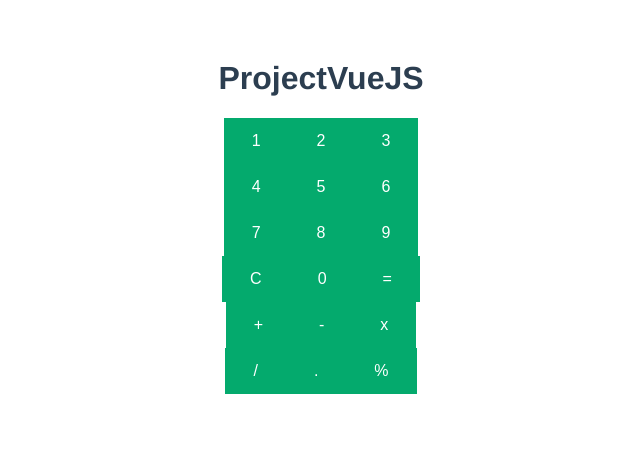
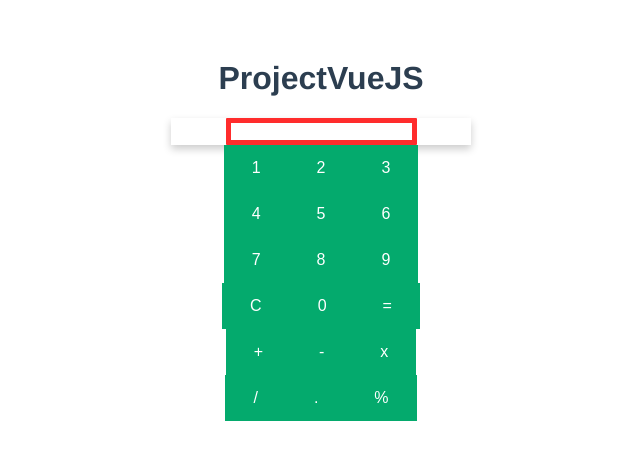
Before and after one commit to mdfarhansadiq/VueJS_Calculator, a Vue app in the folder vuejs_project/: page / in a window 1280 px wide. Shown: the top 460 px of the page, without its empty margins (319-959 px from the left). Built offline with nearby package versions, Linux system fonts and the light colour scheme.

Commit message:
Update ProjectButton.vue

```diff
--- a/vuejs_project/src/components/ProjectButton.vue
+++ b/vuejs_project/src/components/ProjectButton.vue
@@ -1,7 +1,22 @@
 <template>
-    <div class="calculator" v-if="isClick == 20">{{ans}}</div>
-    <div class="calculator" v-if="isClick == 1">{{val}}</div>
-    <div class="calculator" v-if="isClick == 2">{{val}}</div>
+    <div class="card">
+        <!-- <div class="calculator" v-if="isClick == 20">{{ans}}</div> -->
+        <input class="num" v-model="val" />
+        <div class="answer" v-if="ans">{{ans}}</div>
+        <!-- <input class="calculator" v-if="isClick == 2" v-model="val"/>
+        <input class="calculator" v-if="isClick == 3" v-model="val"/>
+        <input class="calculator" v-if="isClick == 4" v-model="val"/>
+        <input class="calculator" v-if="isClick == 5" v-model="val"/>
+        <input class="calculator" v-if="isClick == 6" v-model="val"/>
+        <input class="calculator" v-if="isClick == 7" v-model="val"/>
+        <input class="calculator" v-if="isClick == 8" v-model="val"/>
+        <input class="calculator" v-if="isClick == 9" v-model="val"/>
+        <input class="calculator" v-if="isClick == 10" v-model="val"/>
+        <input class="calculator" v-if="isClick == 11" v-model="ans"/>
+        <input class="calculator" v-if="isClick == 12" v-model="ans"/>
+        <input class="calculator" v-if="isClick == 13" v-model="ans"/> -->
+    </div>
+    <!-- <div class="calculator" v-if="isClick == 2">{{val}}</div>
         <div class="calculator" v-if="isClick == 3">{{val}}</div>
         <div class="calculator" v-if="isClick == 4">{{val}}</div>
         <div class="calculator" v-if="isClick == 5">{{val}}</div>
@@ -12,8 +27,8 @@
         <div class="calculator" v-if="isClick == 10">{{val}}</div>
         <div class="calculator" v-if="isClick == 11">{{ans}}</div>
         <div class="calculator" v-if="isClick == 12">{{ans}}</div>
-    <div class="calculator" v-if="isClick == 13">{{ans}}</div>
-    <div class="calculator" v-if="isClick == 14">{{ans}}</div>
+        <div class="calculator" v-if="isClick == 13">{{ans}}</div> -->
+    <div>
         <button class="btn success" @click="one">1
         </button>
         <button class="btn success" @click="two">2
@@ -61,9 +76,8 @@
             </div>
         </div>
         <br>
-
+    </div>
 </template>
-
 
 
 <script>
@@ -83,86 +97,85 @@ export default {
         }
     },
     methods: {
-        one(){
-            if(this.val == '0')
+        one() {
+            if (this.val == '0')
                 this.val = '';
             this.val += '1';
             this.s += '1';
             this.isClick = 1;
         },
-        two(){
-            if(this.val == '0')
+        two() {
+            if (this.val == '0')
                 this.val = '';
             this.val += '2';
             this.s += '2';
             this.isClick = 2;
         },
-        three(){
-            if(this.val == '0')
+        three() {
+            if (this.val == '0')
                 this.val = '';
             this.val += '3';
             this.s += '3';
             this.isClick = 3;
         },
-        four(){
-            if(this.val == '0')
+        four() {
+            if (this.val == '0')
                 this.val = '';
             this.val += '4';
             this.s += '4';
             this.isClick = 4;
         },
-        five(){
-            if(this.val == '0')
+        five() {
+            if (this.val == '0')
                 this.val = '';
             this.val += '5';
             this.s += '5';
             this.isClick = 5;
         },
-        six(){
-            if(this.val == '0')
+        six() {
+            if (this.val == '0')
                 this.val = '';
             this.val += '6';
             this.s += '6';
             this.isClick = 6;
         },
-        seven(){
-            if(this.val == '0')
+        seven() {
+            if (this.val == '0')
                 this.val = '';
             this.val += '7';
             this.s += '7';
             this.isClick = 7;
         },
-        eight(){
-            if(this.val == '0')
+        eight() {
+            if (this.val == '0')
                 this.val = '';
             this.val += '8';
             this.s += '8';
             this.isClick = 8;
         },
-        nine(){
-            if(this.val == '0')
+        nine() {
+            if (this.val == '0')
                 this.val = '';
             this.val += '9';
             this.s += '9';
             this.isClick = 9;
         },
-        zero(){
-            if(this.val == '0')
+        zero() {
+            if (this.val == '0')
                 this.val = '';
             //this.val = '0';
             this.val += '0';
             this.s += '0';
             this.isClick = 10;
         },
-        clr(){
+        clr() {
             this.val = '';
             this.sign = '';
             this.isClick = 0;
             this.s = '';
             this.ans = 0;
         },
-        plus(){
-
+        plus() {
             this.ans += parseInt(this.val);
             this.s += '+';
             this.isClick = 11;
@@ -170,10 +183,10 @@ export default {
             this.val = '0';
             console.log(this.ans);
         },
-        minus(){
-            if(this.ans)
+        minus() {
+            if (this.ans)
                 this.ans -= parseInt(this.val);
-            else if(this.ans == 0)
+            else if (this.ans == 0)
                 this.ans += parseInt(this.val);
             this.isClick = 12;
             this.sign = '-';
@@ -181,16 +194,14 @@ export default {
             this.val = '0';
             console.log(this.ans);
         },
-        multi(){
-            if(this.ans)
-            {
-                if(this.val == '0')
+        multi() {
+            if (this.ans) {
+                if (this.val == '0')
                     this.val = '1';
                 this.ans *= parseInt(this.val);
                 this.val = '0';
             }
-            else if(this.ans == 0)
-            {
+            else if (this.ans == 0) {
                 this.ans *= parseInt(this.val), this.val = '1';
             }
             this.s += 'x';
@@ -198,19 +209,18 @@ export default {
             this.sign = 'x';
             console.log(this.ans);
         },
-        divi(){
-            if(this.val !== '0' )
+        divi() {
+            if (this.val !== '0')
                 this.ans /= this.val;
             this.isClick = 14;
             this.val = '0';
             console.log(this.val);
         },
-        eql()
-        {
+        eql() {
             this.isClick = 20;
-            if(this.sign == '+')
+            if (this.sign == '+')
                 this.ans += parseInt(this.val);
-            else if(this.sign == '-')
+            else if (this.sign == '-')
                 this.ans -= parseInt(this.val);
 
             console.log(this.ans);
@@ -245,4 +255,32 @@ export default {
 .success:hover {
     background-color: #46a049;
 }
+
+
+.card {
+    box-shadow: 0 4px 8px 0 rgba(0, 0, 0, 0.2);
+    max-width: 300px;
+    margin: auto;
+    text-align: center;
+    font-family: arial;
+}
+
+.card button {
+    size: 20px;
+    font-size: 20px;
+    display: inline-block;
+}
+
+.card button:hover {
+    opacity: 0.7;
+}
+.num {
+    border: 5px solid rgba(255, 0, 0, 0.826);
+    border-radius: 1px;
+}
+
+.answer {
+    border: none;
+    border-radius: 4px;
+}
 </style>
```
Lines whose indentation alone changed are shown as unchanged.
